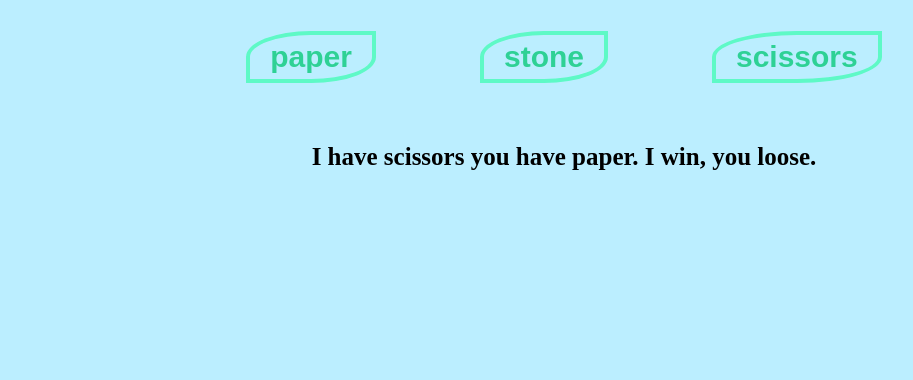
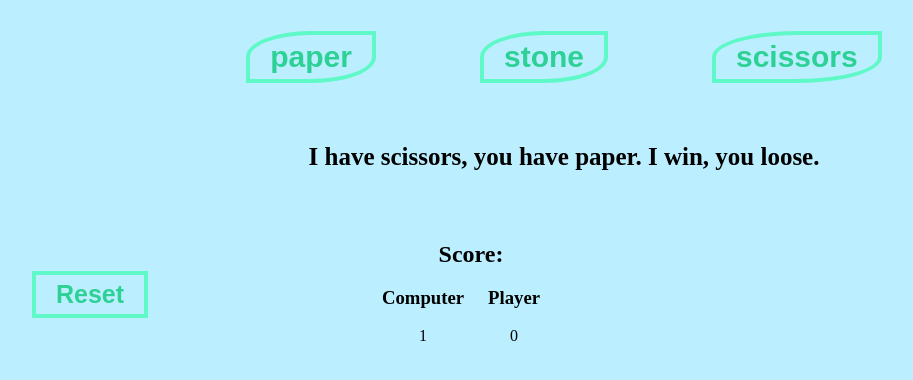
Before and after one commit to j-guyrousset/javascript-prework, a website: page index.html in a window 1280 px wide. Both pictures are taken after a click on the button "paper". Shown: the part 116-496 px from the top of the page, without its empty margins (76-989 px from the left). Drawn offline with Linux system fonts and the light colour scheme.

Commit message:
Add score count, update style

```diff
--- a/index.html
+++ b/index.html
@@ -14,6 +14,21 @@
         <button id="scissors-button" type="button">scissors</button>
       </div>
       <div class="result" id="messages"></div>
+
+      <div class="game-info">
+        <button id="reset-button" type="button">Reset</button>
+        <div class="score-frame">
+          <h2>Score:</h2>
+          <div class="comp-score">
+            <h3>Computer</h3>
+            <div class="count" id="comp-count">0</div>
+          </div>
+          <div class="player-score">
+            <h3>Player</h3>
+            <div class="count" id="player-count">0</div>
+          </div>
+        </div>
+      </div>
     </div>
     <script src="js/functions.js"></script>
     <script src="js/script.js"></script>
--- a/js/functions.js
+++ b/js/functions.js
@@ -1,3 +1,6 @@
+let compCount = 0;
+let playerCount = 0;
+
 function printMessage(msg){
   let div = document.createElement('div');
   div.innerHTML = msg;
@@ -5,8 +8,25 @@ function printMessage(msg){
 }
 
 
+function printCountById(msg, id){
+  document.getElementById(id).innerHTML='';
+  let div = document.createElement('div');
+  div.innerHTML = msg;
+  document.getElementById(id).appendChild(div);
+}
+
+
 function clearMessages(){
   document.getElementById('messages').innerHTML='';
+}
+
+
+function resetCount(){
+  clearMessages();
+  compCount = 0;
+  playerCount = 0;
+  printCountById(compCount, 'comp-count');
+  printCountById(compCount, 'player-count');
 }
 
 
@@ -33,11 +53,15 @@ function getResult(compMove, playMove){
     result = "I chose " + compMove + " too, let's play again!";
     console.log("draw");
   } else if (game == 'paper-stone' || game == 'scissors-paper' || game == 'stone-scissors'){
-    result = "I have " + compMove + " you have " + playMove + ". I win, you loose.";
-    console.log('computer wins.');
-  } else if (game == 'stone-paper' || game == 'paper-scissors' || game == 'scissors-stone') {
-    result = "I have " + compMove + " you have " + playMove + ". You win this time, let's play again!";
-    console.log('player wins.');
+    result = "I have " + compMove + ", you have " + playMove + ". I win, you loose.";
+    compCount += 1;
+    console.log('computer wins - score: ' + compCount);
+    printCountById(compCount, 'comp-count');
+  } else if (game == 'stone-paper' || game == 'paper-scissors' || game == 'scissors-stone'){
+    result = "I have " + compMove + ", you have " + playMove + ". You win this time, let's play again!";
+    playerCount += 1;
+    console.log('player wins - score: ' + playerCount);
+    printCountById(playerCount, 'player-count');
   }
   return printMessage(result);
 }
--- a/js/script.js
+++ b/js/script.js
@@ -11,3 +11,5 @@ function playGame(playerInput){
 document.getElementById('paper-button').addEventListener('click', function(){playGame(1)});
 document.getElementById('stone-button').addEventListener('click', function(){playGame(2)});
 document.getElementById('scissors-button').addEventListener('click', function(){playGame(3)});
+
+document.getElementById('reset-button').addEventListener('click', function(){resetCount()});
--- a/sass/style.scss
+++ b/sass/style.scss
@@ -38,3 +38,56 @@ button:hover{
   font-size: 25px;
   font-weight: 800;
 }
+
+.game-info {
+  position: relative;
+  button {
+    position: absolute;
+    font-size: 25px;
+    top: 70px;
+    left: 50px;
+    border-radius: 0;
+  }
+  .score-frame {
+    text-align: center;
+    position: absolute;
+    top: 50px;
+    left: 450px;
+    h2 {
+      margin-bottom: 0;
+    }
+    .player-score, .comp-score {
+      display:inline-block;
+      margin-right: 20px;
+      margin-top: 0;
+    }
+  }
+}
+
+
+
+
+
+
+
+
+
+
+
+
+
+
+
+
+
+
+
+
+
+
+
+
+
+
+
+/**/
```
Also changed, not shown: css/style.css, 1 other file.
